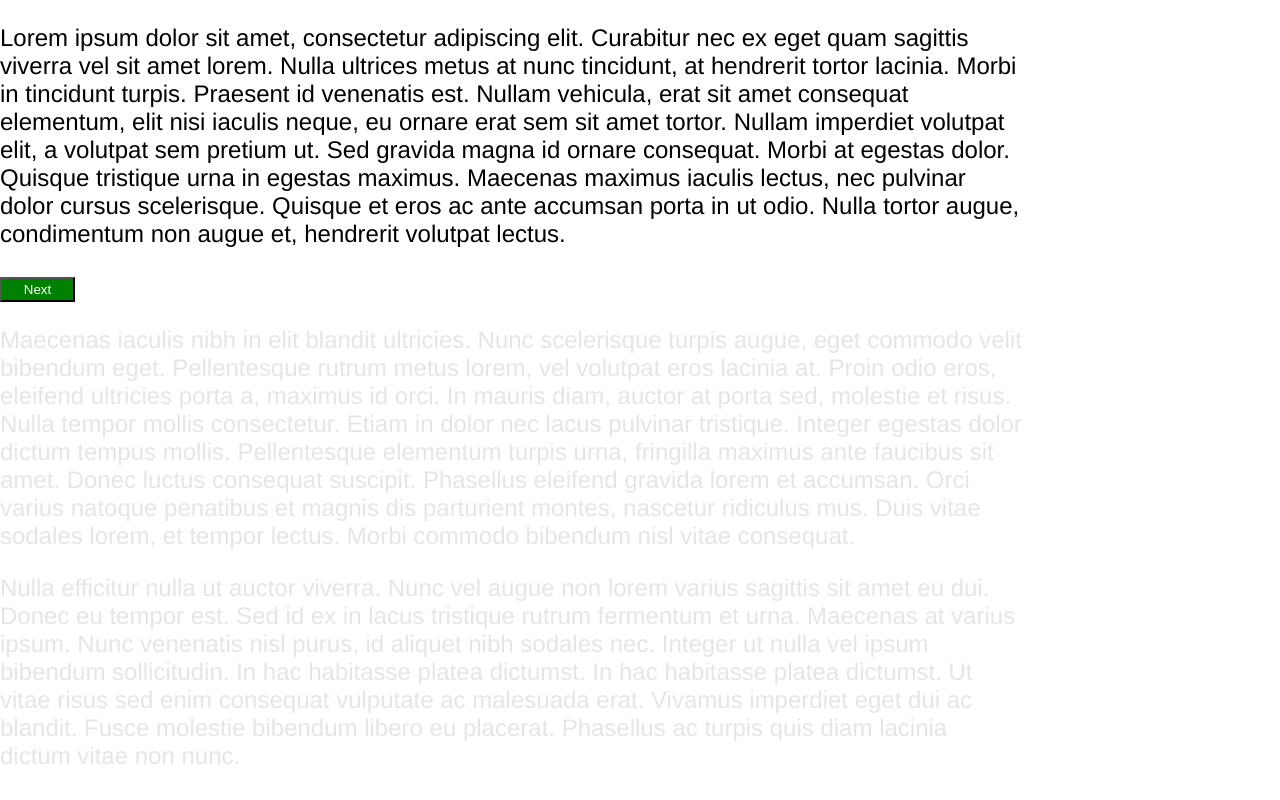
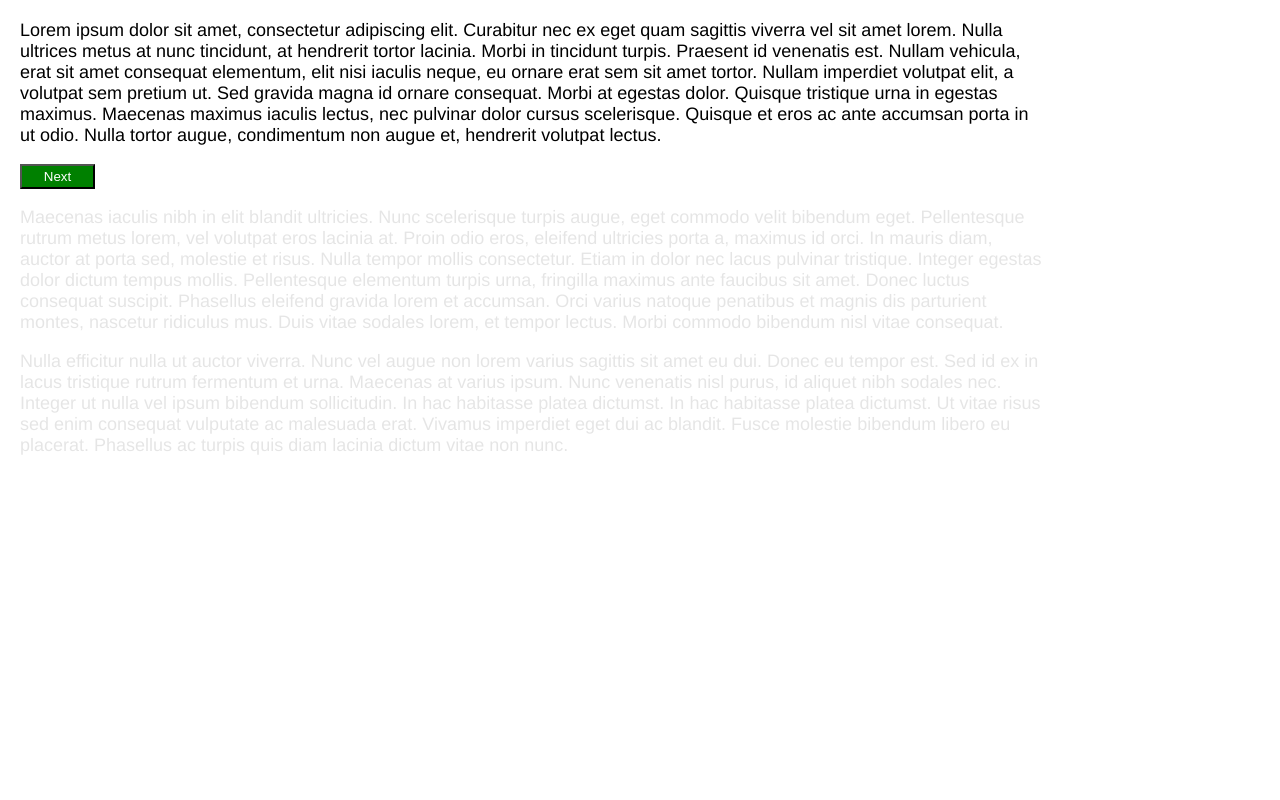
Before and after one commit to maxcell/interactive-readme, a plain HTML site: page index.html in a window 1280 px wide. Drawn offline with Linux system fonts and the light colour scheme.

Commit message:
Adds margin and adjusts font

```diff
--- a/styles.css
+++ b/styles.css
@@ -5,10 +5,11 @@ html, body {
 
 main {
   max-width: 80vw;
+  margin: 20px;
 }
 
 section {
-  font: 1.5rem 'Helvetica';
+  font: 1.125rem 'Helvetica';
 }
 
 section.read {
```
